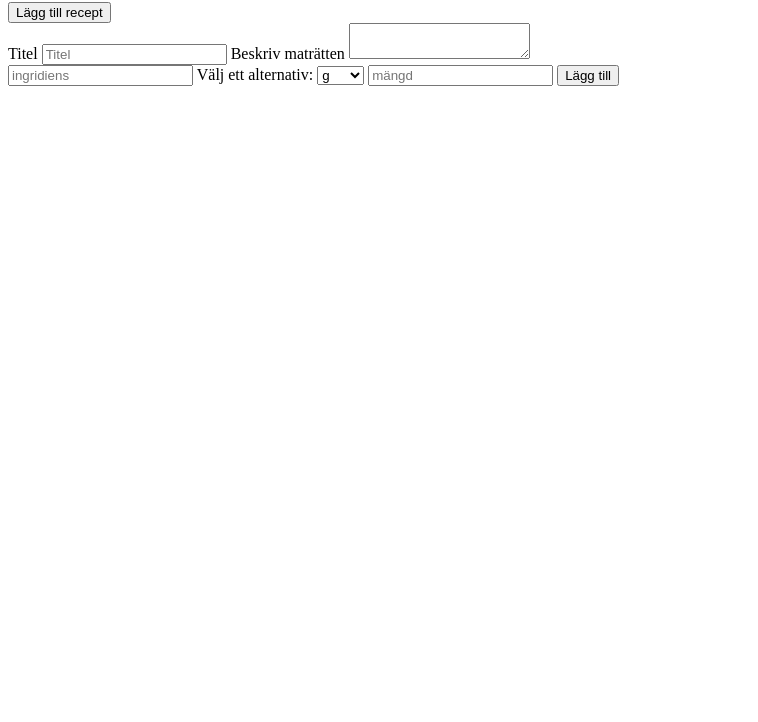
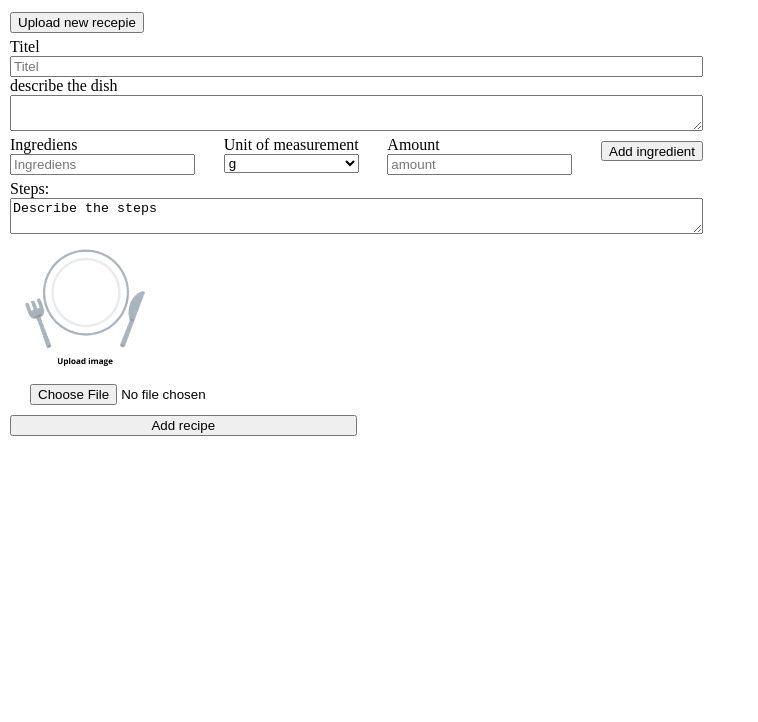
Before and after one commit to Yael353/receptApp---vanillajs, a plain HTML site: page index.html in a window 1280 px wide. Shown: the part 78-800 px from the top of the page, without its empty margins (0-758 px from the left). Drawn offline with Linux system fonts and the light colour scheme.

Commit message:
Fett mycket

```diff
--- a/index.html
+++ b/index.html
@@ -4,28 +4,34 @@
     <meta charset="UTF-8" />
     <meta name="viewport" content="width=device-width, initial-scale=1.0" />
     <title>Receptappen</title>
-    <style src="style.css"></style>
+    <link rel="stylesheet" href="style.css" />
   </head>
   <body>
-    <h1>Recept Appen!</h1>
+    <h1>Recept App</h1>
 
-    <button id="containerButton">Lägg till recept</button>
+    <button class="containerButton">Upload new recepie</button>
 
-    <div>
+    <div class="containerForm">
+      <form action="" class="recForm">
         <div class="firstPart">
-        <form action="" id="recForm"></form>
-
+          <div class="name">
             <label for="recepieName">Titel</label>
             <input type="text" placeholder="Titel" />
-
-        <label for="">Beskriv maträtten</label>
-        <textarea name=" " id=""></textarea>
+          </div>
+          <div class="describe">
+            <label for="description">describe the dish</label>
+            <textarea name="description" class="description"></textarea>
+          </div>
         </div>
 
-      <!-- popupp formular -->
+        <!-- popup formulär -->
         <div class="addIng">
-        <input type="text" placeholder="ingridiens" required />
-        <label for="dropdown">Välj ett alternativ:</label>
+          <div class="addIng2">
+            <label id="ingrediensInput">Ingrediens</label>
+            <input type="text" placeholder="Ingrediens" required />
+          </div>
+          <div class="addIng2">
+            <label for="dropdown">Unit of measurement</label>
             <select id="dropDown" name="dropdown">
               <option value="g">g</option>
               <option value="hg">hg</option>
@@ -36,9 +42,28 @@
               <option value="krm">krm</option>
               <option value="st">st</option>
             </select>
-        <input type="text" placeholder="mängd" required />
-        <button id="addButton" type="submit">Lägg till</button>
           </div>
+          <div class="addIng2">
+            <label for="">Amount</label>
+            <input type="text" placeholder="amount" id="amountInput" required />
+          </div>
+          <button class="addButton" type="submit">Add ingredient</button>
+        </div>
+
+        <div class="uppLoadImg">
+          <label for="">Steps: </label>
+          <textarea name="" class="">Describe the steps</textarea>
+
+          <img src="/img/emptyImg.png" alt="Empty plate" id="standardImage" />
+          <input
+            type="file"
+            accept="image/jpeg. image/png, image/jpg"
+            class="upploadBtn"
+          />
+        </div>
+
+        <button type="submit" class="submitBtn">Add recipe</button>
+      </form>
     </div>
 
     <script src="script.js"></script>
--- a/script.js
+++ b/script.js
@@ -1,7 +1,40 @@
-document
-  .getElementById("containerButton")
-  .addEventListener("click", handleEvent);
+document.addEventListener("DOMContentLoaded", function () {
+  const containerButton = document.querySelector(".containerButton");
+  const containerForm = document.querySelector(".containerForm");
+  const addButton = document.querySelector(".addButton");
+  const ingredientInput = document.getElementById("ingredientInput");
+  const amountInput = document.getElementById("amountInput");
+  const dropDown = document.getElementById("dropDown");
 
-function handleEvent() {
+  let ingredients = [];
 
-}
+  containerForm.style.display = "block";
+  containerButton.addEventListener("click", function () {
+    if (
+      containerForm.style.display === "none" ||
+      containerForm.style.display === ""
+    ) {
+      containerForm.style.display = "block";
+    } else {
+      containerForm.style.display = "none";
+    }
+  });
+
+  addButton.addEventListener("click", function () {
+    const ingridient = ingredientInput.value.trim();
+    const unit = dropDown.value;
+    const amount = amountInput.value.trim();
+
+    if (ingridient && unit && amount) {
+      const ingredientObject = {
+        name: ingridient,
+        unit: unit,
+        amount: amount,
+      };
+
+      ingredients.push(ingredientObject);
+      ingredientInput.value = "";
+      amountInput.value = "";
+    }
+  });
+});
--- a/style.css
+++ b/style.css
@@ -1,5 +1,71 @@
-#addIng {
+body {
+  margin: 5px;
+  padding: 5px;
+  box-sizing: border-box;
+}
+
+.containerForm {
   display: flex;
   flex-direction: column;
+  width: 55%;
+}
+
+.firstPart {
+}
+.name {
+  display: flex;
+  flex-direction: column;
+}
+.describe {
+  display: flex;
+  flex-direction: column;
+}
+
+.recForm {
+  display: flex;
+  flex-direction: column;
+
+  margin-top: 5px;
+}
+
+.addIng {
+  display: flex;
   justify-content: center;
+  justify-content: space-between;
+  flex-wrap: wrap;
+
+  margin-top: 5px;
 }
+
+#standardImage {
+  width: 150px;
+  height: 150px;
+}
+
+.uppLoadImg {
+  display: flex;
+  flex-direction: column;
+
+  margin-top: 5px;
+}
+
+.addIng2 {
+  display: flex;
+  flex-direction: column;
+}
+.addButton {
+  height: 20px;
+  margin-top: 5px;
+}
+
+.upploadBtn {
+  margin-left: 20px;
+}
+
+.submitBtn {
+  margin-top: 10px;
+  display: flex;
+  justify-content: center;
+  align-content: center;
+  width: 50%;
+}
```
Also changed, not shown: img/emptyImg.png (added). Lines whose indentation alone changed are shown as unchanged.
